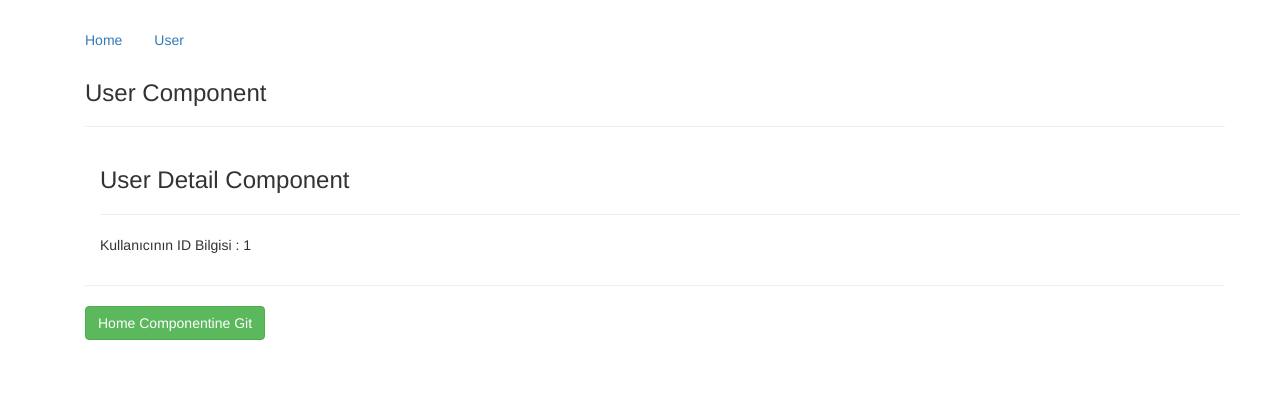
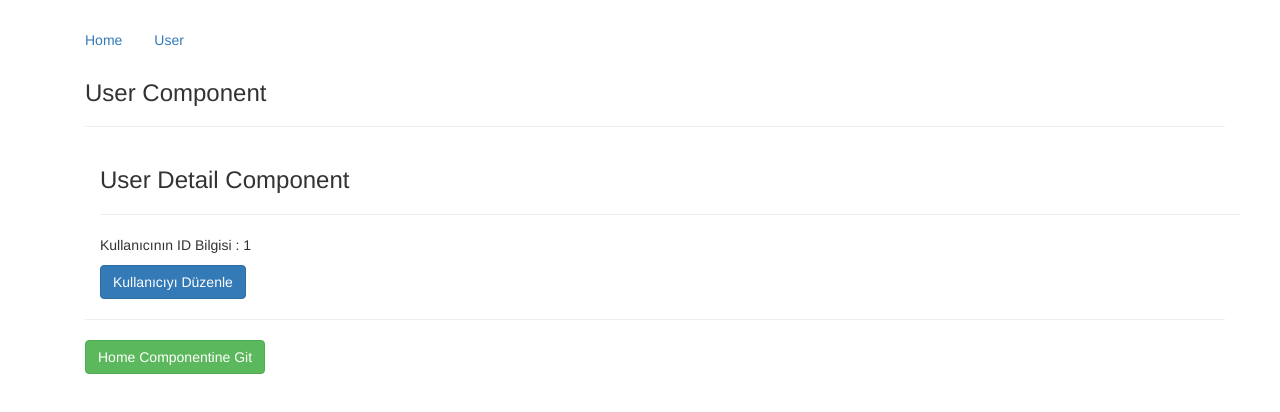
Before and after one commit to eroglu94/vue-cli-intro, a Vue app: page /user/1 in a window 1280 px wide. Shown: the top 412 px of the page. Built offline with nearby package versions, Linux system fonts and the light colour scheme.

Commit message:
daha iyi link üretimi

```diff
--- a/src/components/user/UserDetail.vue
+++ b/src/components/user/UserDetail.vue
@@ -3,6 +3,13 @@
     <h3>User Detail Component</h3>
     <hr />
     <p>Kullanıcının ID Bilgisi : {{ $route.params.id }}</p>
+    <router-link
+      tag="button"
+      class="btn btn-primary"
+      :to="{name : 'userEdit' , params : {id : $route.params.id}}"
+    >
+      Kullanıcıyı Düzenle
+    </router-link>
   </div>
 </template>
 <script>
--- a/src/routes.js
+++ b/src/routes.js
@@ -13,7 +13,7 @@ export const routes = [
     children: [
       { path: '', component: UserStart }, // /user
       { path: ':id', component: UserDetail }, // /user/12
-      { path: ':id/edit', component: UserEdit } // /user/12/edit
+      { path: ':id/edit', component: UserEdit, name: 'userEdit' } // /user/12/edit
     ]
   }
 ]
```
